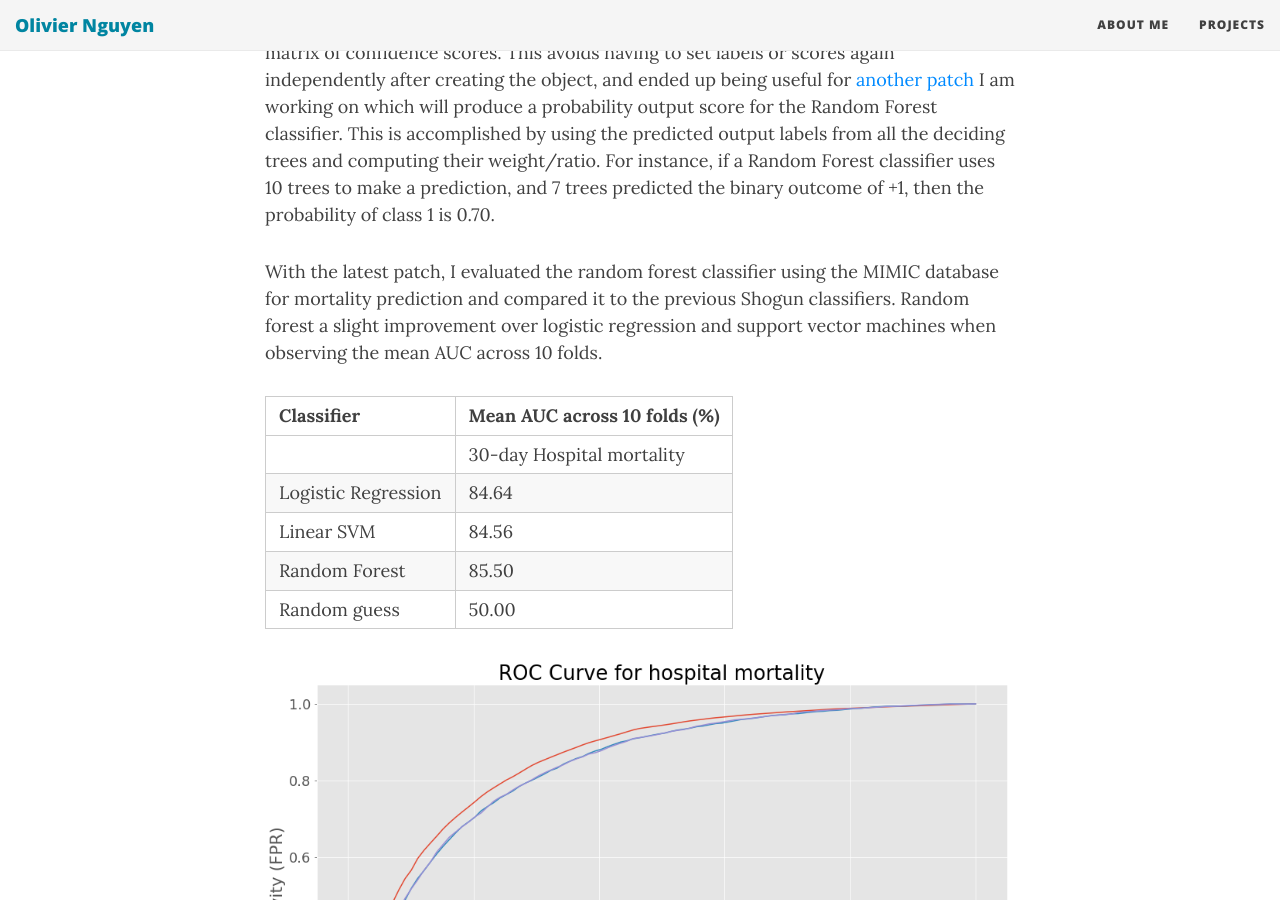
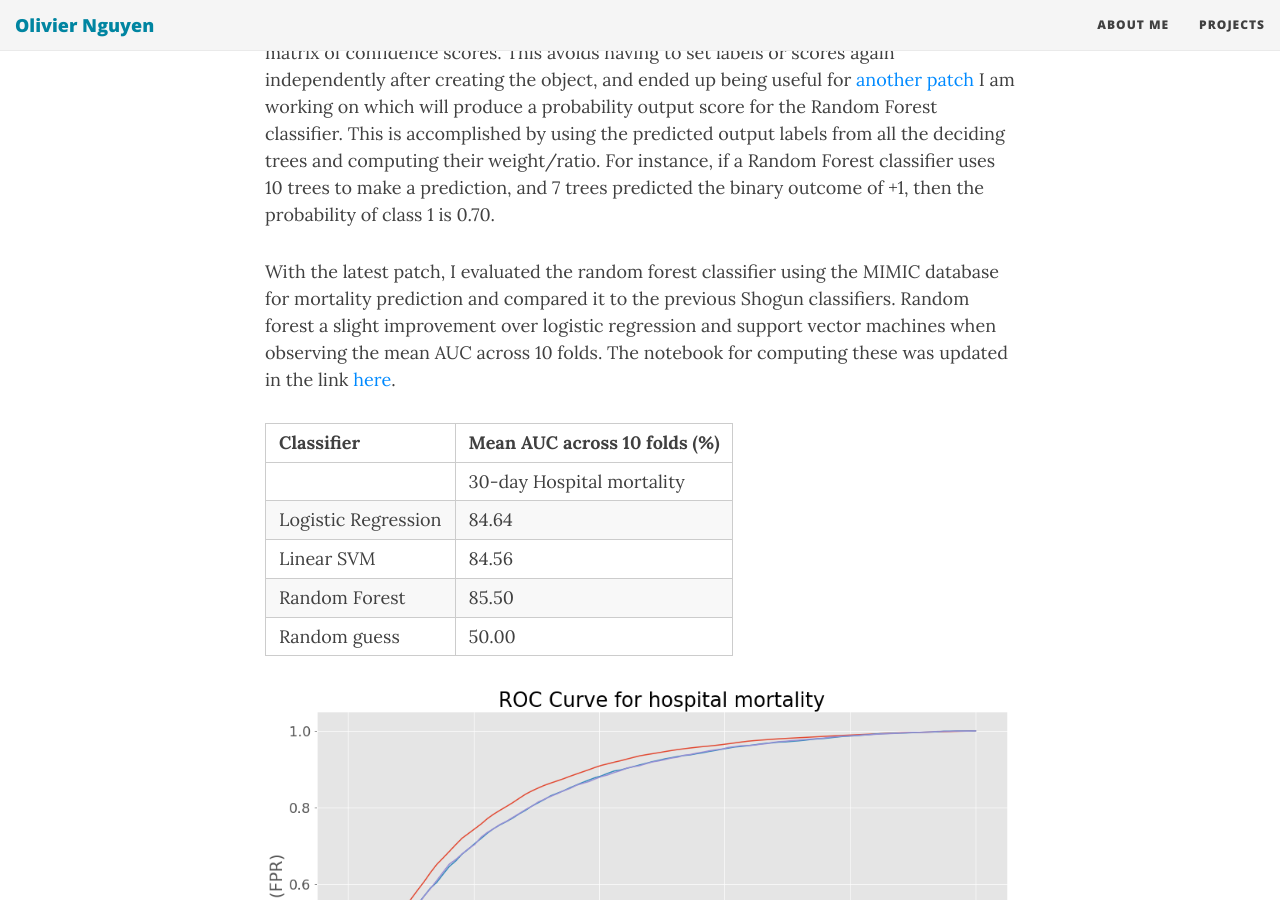
Before and after one commit to olinguyen/olinguyen.github.io, a Jekyll site: the page built from _posts/2017-08-07-gsoc-week8-9.md, in a window 1280 px wide and 900 px high, scrolled down 341 px. Built offline with Jekyll 4.4.1, drawn with Linux system fonts in a browser that asks for light colours; nearby versions of some CDN libraries; comment, search, counter and statistics services are not loaded.

Commit message:
fixed plot

```diff
--- a/_posts/2017-08-07-gsoc-week8-9.md
+++ b/_posts/2017-08-07-gsoc-week8-9.md
@@ -7,7 +7,7 @@
 
 These past weeks, I successfully completed my [first patch](https://github.com/olinguyen/shogun/commit/68517acd3cccc337e0bbbab59633eb41476fc567) to the Shogun toolbox. This patch allows `BinaryLabels` or `MulticlassLabels` to be initialized using a vector or matrix of confidence scores. This avoids having to set labels or scores again independently after creating the object, and ended up being useful for [another patch](https://github.com/shogun-toolbox/shogun/pull/3954) I am working on which will produce a probability output score for the Random Forest classifier. This is accomplished by using the predicted output labels from all the deciding trees and computing their weight/ratio. For instance, if a Random Forest classifier uses 10 trees to make a prediction, and 7 trees predicted the binary outcome of +1, then the probability of class 1 is 0.70.
 
-With the latest patch, I evaluated the random forest classifier using the MIMIC database for mortality prediction and compared it to the previous Shogun classifiers. Random forest a slight improvement over logistic regression and support vector machines when observing the mean AUC across 10 folds.
+With the latest patch, I evaluated the random forest classifier using the MIMIC database for mortality prediction and compared it to the previous Shogun classifiers. Random forest a slight improvement over logistic regression and support vector machines when observing the mean AUC across 10 folds. The notebook for computing these was updated in the link [here](https://github.com/olinguyen/gsoc2017-shogun-dataproject/blob/master/Improved%20Model.ipynb).
 
 
 | Classifier          | Mean AUC across 10 folds (%) |
```
Also changed, not shown: img/week9/roc-curve.png.
